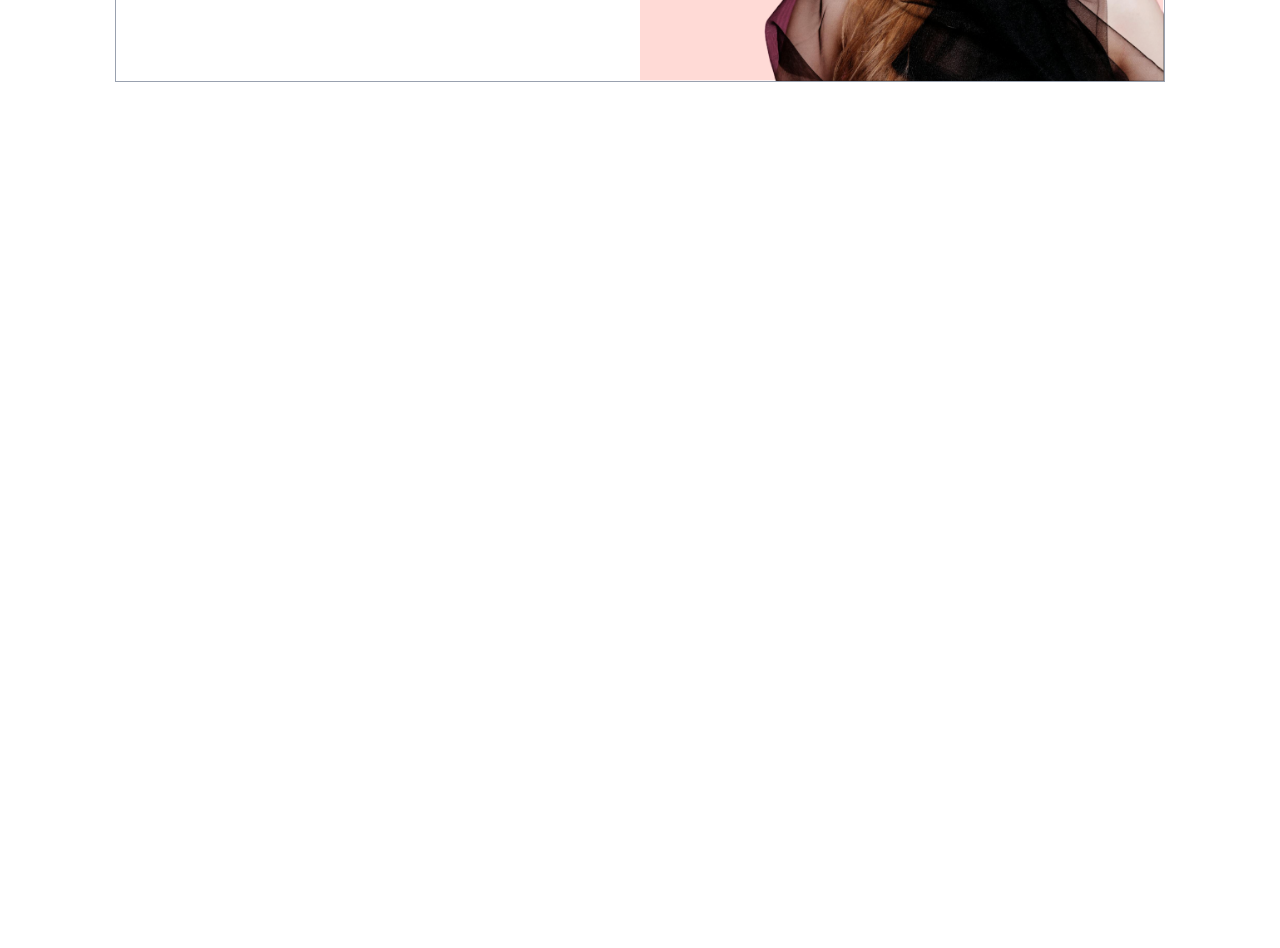
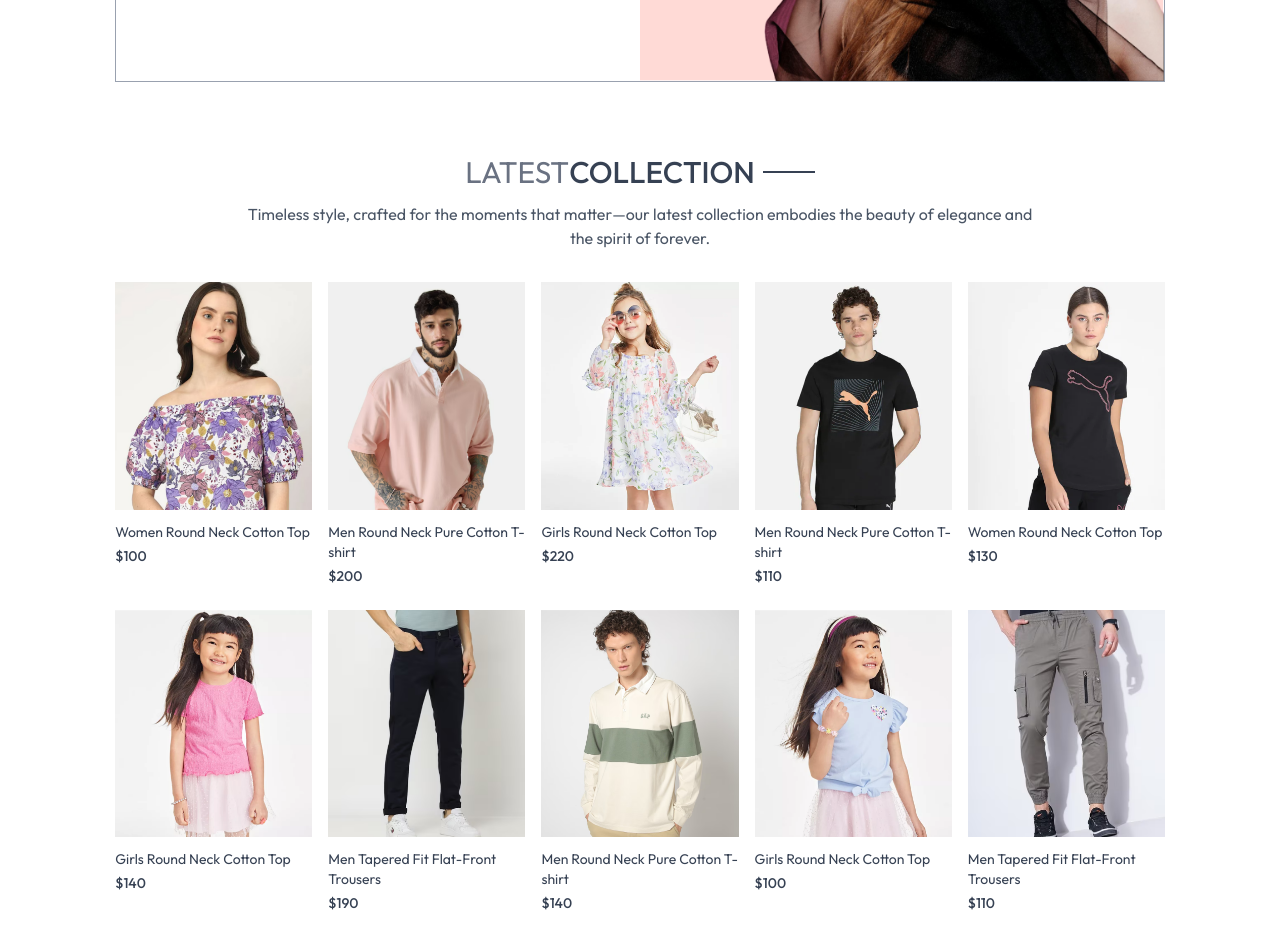
Before and after one commit to adudexe/Ecommerce, a React (Vite) app in the folder frontend/: page / in a window 1280 px wide. Shown: the part 420-1368 px from the top of the page. Before the commit the page ends 800 px from the top, so only its background shows below. Built offline with nearby package versions, Linux system fonts and the light colour scheme.

Commit message:
home latest produce done

```diff
--- /dev/null
+++ b/frontend/src/components/LatestCollection.jsx
@@ -0,0 +1,38 @@
+import React, { useContext, useEffect, useState } from 'react'
+import { ShopContext } from '../context/ShopContext'
+import Title from './Title';
+import ProductItem from './ProductItem';
+
+const LatestCollection = () => {
+
+    const { products } = useContext(ShopContext);
+    const [latestProducts, setLatestProducts] = useState([]);
+
+    useEffect(() => {
+        setLatestProducts(products.slice(0, 10));
+    }, [])
+
+    //Since the depency array is empty then useEffect will only execute once..
+
+    return (
+        <div className='my-10'>
+            <div className='text-center py-8 text-3xl'>
+                <Title text1={"LATEST"} text2={"COLLECTION"} />
+                <p className="w-3/4 m-auto text-xs sm:text-sm md:text-base text-gray-600 ">
+                    Timeless style, crafted for the moments that matter—our latest collection embodies the beauty of elegance and the spirit of forever.
+                </p>
+            </div>
+            {/*Rendering Products*/}
+            <div className='grid grid-cols-2 sm:grid-cols-3 md:grid-cols-4 lg:grid-cols-5 gap-4 gap-y-6'>
+                {
+                    latestProducts.map((item, index) => (
+                        <ProductItem key={index} id={item._id} image={item.image} name={item.name} price={item.price} />
+                    ))
+                }
+            </div>
+
+        </div>
+    )
+}
+
+export default LatestCollection
--- a/frontend/src/components/Navbar.jsx
+++ b/frontend/src/components/Navbar.jsx
@@ -7,11 +7,10 @@
 
     const [visible, setVisible] = useState(false);
 
-    console.log(visible)
 
     return (
         <div className='flex items-center justify-between py-5 font-medium'>
-            <img src={assets.logo} className='w-36' alt="" />
+            <Link to={'/'}><img src={assets.logo} className='w-36' alt="" /></Link>
             <ul className='hidden sm:flex gap-5 text-sm text-gray-700' >
                 <NavLink to={'/'} className='flex flex-col items-center gap-1'>
                     <p>Home</p>
@@ -59,16 +58,16 @@
                         <p>Back</p>
                     </div>
                     {/*Adjust Border Thickness*/}
-                    <NavLink className='py-2 pl-6 border' to='/'>
+                    <NavLink onClick={() => setVisible(false)} className='py-2 pl-6 border' to='/'>
                         HOME
                     </NavLink>
-                    <NavLink className='py-2 pl-6 border' to='/collection'>
+                    <NavLink onClick={() => setVisible(false)} className='py-2 pl-6 border' to='/collection'>
                         Collection
                     </NavLink>
-                    <NavLink className='py-2 pl-6 border' to='/about'>
+                    <NavLink onClick={() => setVisible(false)} className='py-2 pl-6 border' to='/about'>
                         About
                     </NavLink>
-                    <NavLink className='py-2 pl-6 border' to='/contact'>
+                    <NavLink onClick={() => setVisible(false)} className='py-2 pl-6 border' to='/contact'>
                         Contact
                     </NavLink>
                 </div>
--- /dev/null
+++ b/frontend/src/components/ProductItem.jsx
@@ -0,0 +1,22 @@
+import React, { useContext } from 'react'
+import { ShopContext } from '../context/ShopContext'
+import { Link } from "react-router-dom";
+
+const ProductItem = ({ id, image, name, price }) => {
+
+    const { currency } = useContext(ShopContext);
+
+    return (
+        <div>
+            <Link className='text-gray-700 cursor-pointer' to={`/product/${id}`}>
+                <div className='overflow-hidden'>
+                    <img className='hover:scale-110 transition ease-in-out' src={image[0]} alt="" />
+                </div>
+                <p className='pt-3 pb-1 text-sm'>{name}</p>
+                <p className='text-sm font-medium'>{currency}{price}</p>
+            </Link>
+        </div>
+    )
+}
+
+export default ProductItem
--- /dev/null
+++ b/frontend/src/components/Title.jsx
@@ -0,0 +1,12 @@
+import React from 'react'
+
+const Title = ({ text1, text2 }) => {
+    return (
+        <div className='inline-flex gap-2 items-center mb-3'>
+            <p className='text-gray-500'>{text1}<span className='text-gray-700 font-medium'>{text2}</span></p>
+            <p className='w-8 sm:w-13 h-[1px] sm:h-[2px] bg-gray-700'></p>
+        </div>
+    )
+}
+
+export default Title
--- a/frontend/src/index.css
+++ b/frontend/src/index.css
@@ -14,3 +14,11 @@
     font-weight: 400;
     font-style: normal;
 }
+
+
+@media(max-width:640px) {
+    a.active {
+        background-color: black;
+        color: white;
+    }
+}
--- a/frontend/src/main.jsx
+++ b/frontend/src/main.jsx
@@ -3,9 +3,12 @@
 import './index.css'
 import App from './App.jsx'
 import { BrowserRouter } from 'react-router-dom'
+import ShopContextProvider from './context/ShopContext.jsx'
 
 createRoot(document.getElementById('root')).render(
   <BrowserRouter>
-    <App />
+    <ShopContextProvider>
+      <App />
+    </ShopContextProvider>
   </BrowserRouter>,
 )
--- a/frontend/src/pages/Home.jsx
+++ b/frontend/src/pages/Home.jsx
@@ -1,10 +1,12 @@
 import React from 'react'
 import Hero from '../components/Hero'
+import LatestCollection from '../components/LatestCollection'
 
 const Home = () => {
   return (
     <div>
       <Hero />
+      <LatestCollection />
     </div>
   )
 }
```
Also changed, not shown: frontend/src/context/ShopContext.jsx (+5 -5 lines).
